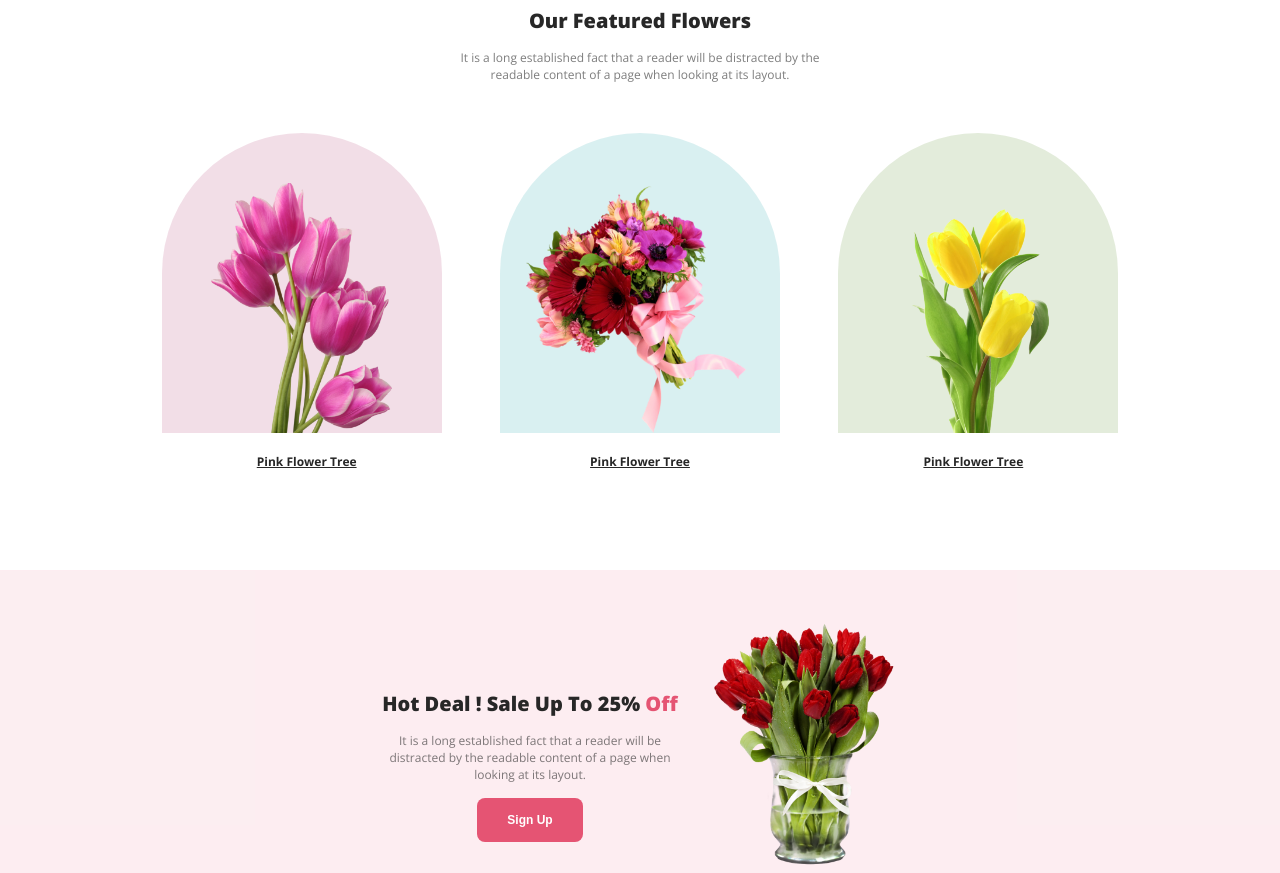
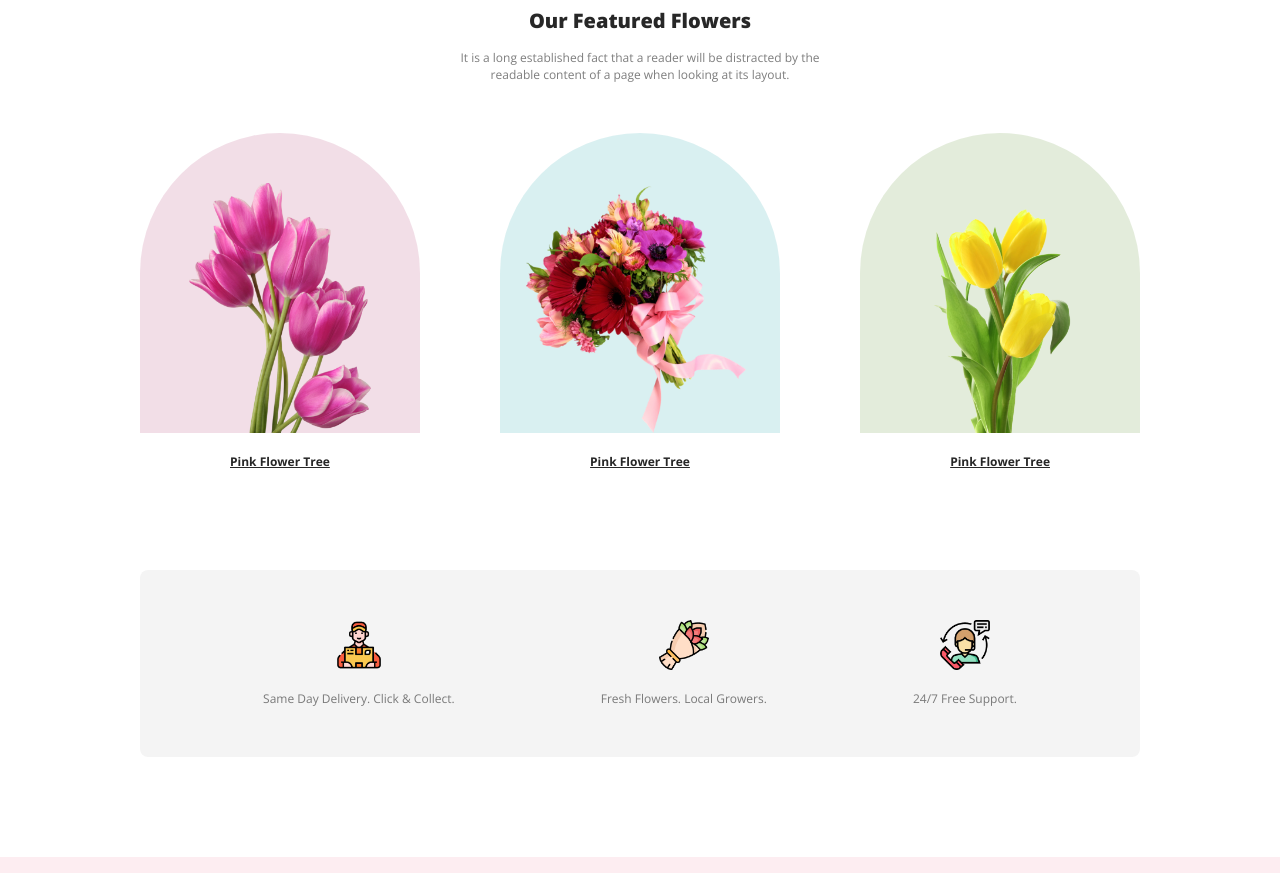
Before and after one commit to SarahSamiha/flower-shop, a plain HTML site: page index.html in a window 1280 px wide. Shown: the part 700-1573 px from the top of the page. Drawn offline with nearby package versions, Linux system fonts and the light colour scheme.

Commit message:
added unique features

```diff
--- a/index.html
+++ b/index.html
@@ -105,6 +105,23 @@
 
             </section>
 
+            <section class="uniqueness">
+
+                <div class="unique-feature">
+                    <img src="Flower Asset/Group 57.png" alt="">
+                    <p class="description">Same Day Delivery. Click & Collect.</p>
+                </div>
+                <div class="unique-feature">
+                    <img src="Flower Asset/Group 58.png" alt="">
+                    <p class="description">Fresh Flowers. Local Growers.</p>
+                </div>
+                <div class="unique-feature">
+                    <img src="Flower Asset/Group 59.png" alt="">
+                    <p class="description">24/7 Free Support.</p>
+                </div>
+
+            </section>
+
             <!-- Feature Section Ends-->
 
         </div>
--- a/styles/flowerShop.css
+++ b/styles/flowerShop.css
@@ -71,7 +71,9 @@ nav li {
 nav a {
     text-decoration: none;
     color: #FFFFFF;
-
+}
+nav a:hover{
+    background-color: #E55473
 }
 nav i{
     color: #E55473;
@@ -116,7 +118,7 @@ nav button:hover{
 .feature-container {
     display: flex;
     gap: 15px;
-    justify-content: space-around;
+    justify-content:space-between;
 
 }
 
@@ -128,6 +130,7 @@ nav button:hover{
     border-radius: 300px 300px 0px 0px;
     width: 280px;
     height: 300px;
+    margin: 0px;
 }
 
 .feature>.description {
@@ -143,7 +146,7 @@ nav button:hover{
 
 .name-conatiner {
     display: flex;
-    justify-content: space-around;
+    justify-content:space-between;
 }
 
 .flower-names {
@@ -153,8 +156,28 @@ nav button:hover{
     font-weight: 700;
     text-decoration-line: underline;
     margin-top: 20px;
+    margin-right: 90px;
+    margin-left: 90px;
 }
 
+/* Uniqueness */
+
+.uniqueness{
+    display: flex;
+    background-color: rgba(39, 39, 39, 0.05);
+    border-radius: 8px;
+    border: 0px;
+    margin-top: 100px;
+    justify-content: space-around;
+    padding: 50px;
+}
+.uniqueness img{
+    width: 50px;
+    height: 50px;
+}
+.unique-feature{
+    text-align: center;
+}
 /* Hot Deal */
 
 #hot-deal {
```
